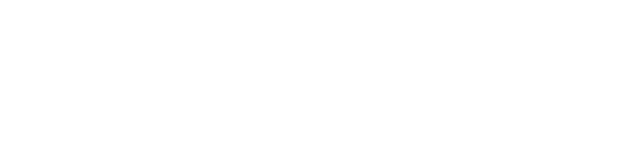
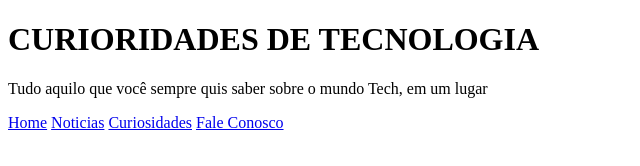
Before and after one commit to AurelioAlves4002/Desafio_Site, a plain HTML site: page index.html in a window 1280 px wide. Shown: the whole page, without its empty margins (0-640 px from the left). Drawn offline with Linux system fonts and the light colour scheme.

Commit message:
Inseri o conteudo do cabeçalho, e do meu de navegação entre as páginas do site

```diff
--- a/index.html
+++ b/index.html
@@ -8,6 +8,16 @@
     <title>Android</title>
 </head>
 <body>
+    <header>
+        <h1>CURIORIDADES DE TECNOLOGIA</h1>
+        <p>Tudo aquilo que você sempre quis saber sobre o mundo Tech, em um lugar</p>
+        <nav>
+            <a href="#">Home</a>
+            <a href="#">Noticias</a>
+            <a href="#">Curiosidades</a>
+            <a href="#">Fale Conosco</a>
+        </nav>
+    </header>
 
 </body>
 </html>
```
